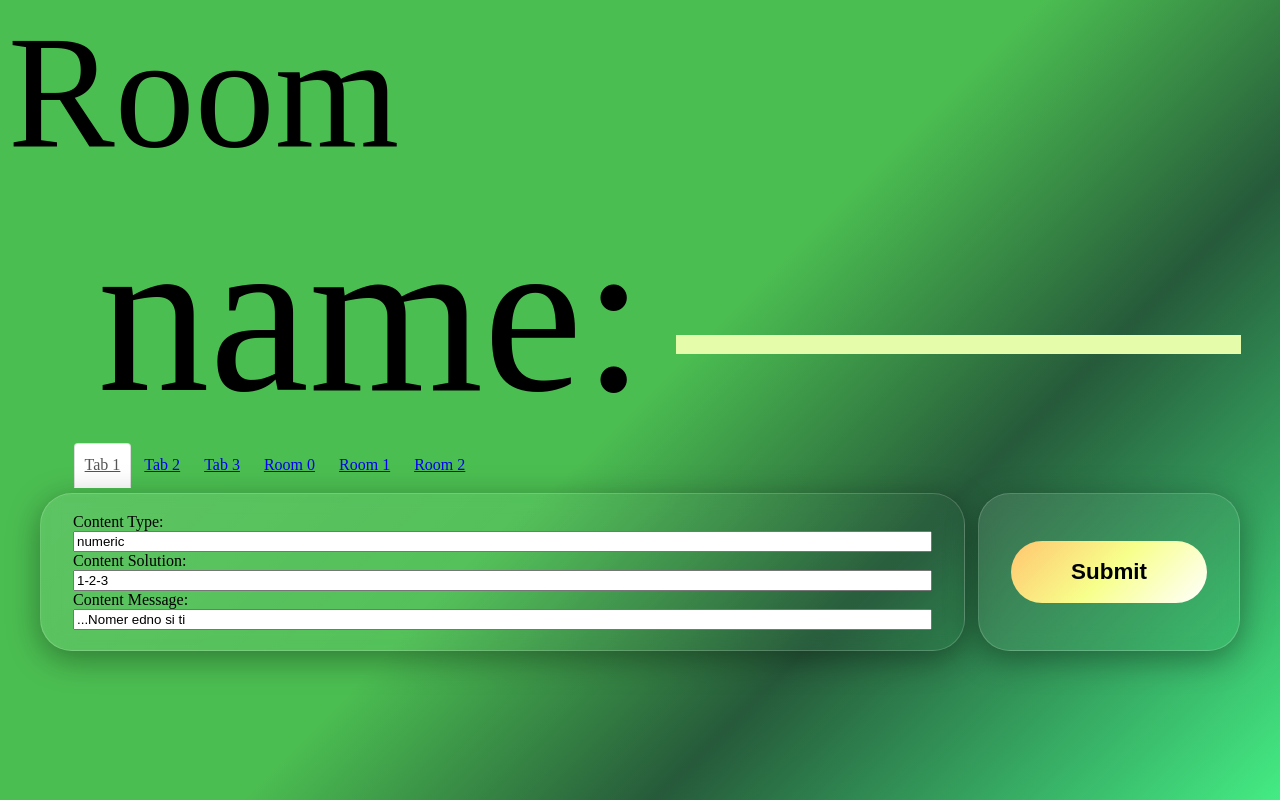
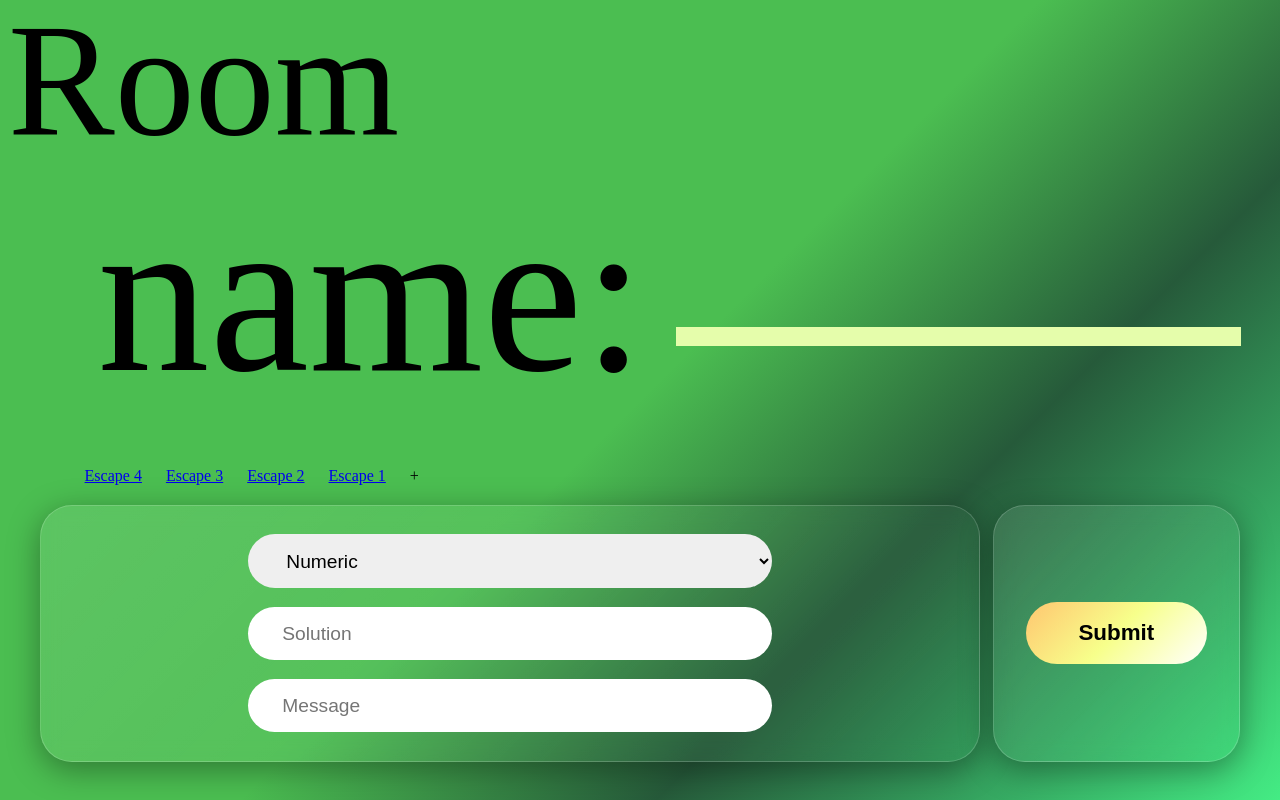
Before and after one commit to thevasi1/escape, a PHP site: page /pages/form/form.html in a window 1280 px wide. Run offline with PHP 8.4, Linux system fonts and the light colour scheme.

Commit message:
add reactive data flow for form inouts

```diff
--- a/frontend/pages/form/form.css
+++ b/frontend/pages/form/form.css
@@ -10,6 +10,7 @@ body {
     user-select: none;
     font-size: 14em;
     font-weight: 300;
+    line-height: 1.2em;
     padding: 0px 0 0 .4em;
 }
 
@@ -17,6 +18,7 @@ body {
     user-select: none;
     font-size: 10em;
     font-weight: 300;
+    line-height: 1em;
 }
 
 input.title {
@@ -54,6 +56,7 @@ input.title, input.title:focus{
 
 main {
     padding: 0 1.6em;
+    margin-top: 1.6em;
 }
 
 .full-width {
@@ -72,6 +75,17 @@ main {
 
 .fields-grow {
     flex-grow: 8;
+}
+
+.fields > input,
+.fields > select  {
+    padding: 0.8em 1.8em;
+    border-radius: 2em;
+    border: none;
+    font-size: 1.2em;
+    width: 60%;
+    margin: .5em auto;
+    box-sizing: border-box;
 }
 
 .submit-grow {
--- a/frontend/pages/form/form.html
+++ b/frontend/pages/form/form.html
@@ -22,20 +22,18 @@
     <main class="flex flex-row">
         <section class="flex flex-col full-width">
             <ul class="nav nav-tabs" id="tabs">
-                <li class="active"><a href="#tab-1">Tab 1</a></li>
-                <li class=""><a href="#tab-2">Tab 2</a></li>
-                <li class=""><a href="#tab-3">Tab 3</a></li>
+                <li onclick="newRoom()"><a>+</a></li>
             </ul>
             <div class="flex flex-row">
-                <div class="form fields-grow flex flex-col">
-                    <label for="content1Type">Content Type:</label>
-                    <input type="text" id="content1Type" name="content1Type" value="numeric" required>
-
-                    <label for="content1Solution">Content Solution:</label>
-                    <input type="text" id="content1Solution" name="content1Solution" value="1-2-3" required>
-
-                    <label for="content1Message">Content Message:</label>
-                    <input type="text" id="content1Message" name="content1Message" value="...Nomer edno si ti" required>
+                <div class="form fields fields-grow flex flex-col">
+                    <select name="Type" placeholder="Type" id="contentType" required>
+                        <option value="numeric">Numeric</option>
+                        <option value="shape">Shape</option>
+                        <option value="text">Text</option>
+                        <option value="direction">Directions</option>
+                      </select>
+                    <input type="text" id="contentSolution" placeholder="Solution" name="Solution" value="" required>
+                    <input type="text" id="contentMessage" placeholder="Message" name="Message" value="" required>
                 </div>
                 <div class="form submit-grow flex flex-col justify-center">
                     <input type="submit" onclick="submit()" value="Submit">
--- a/frontend/pages/form/form.js
+++ b/frontend/pages/form/form.js
@@ -1,15 +1,32 @@
 const arr = [1, 2, 3];
+let lastRoomIndex = -1;
+const obj = {
+    tasks: [
+        {
+            type: 'numeric',
+            solution: '6-9',
+            message: 'qj mi guza'
+        },
+        {
+            type: 'text',
+            solution: '4-2-0',
+            message: 'nqma ti qm guza'
+        },
+        {
+            type: 'direction',
+            solution: '9-6',
+            message: 'ma moa probvam'
+        },
+        {
+            type: 'shape',
+            solution: '9-6-0',
+            message: 'zaaaebi'
+        }
+    ]
+}
 window.addEventListener("load", function () {
     const tabs = this.document.getElementById('tabs');
-    arr.forEach((item, i) => {
-        const newItem = document.createElement('li');
-        const newAnchor = document.createElement('a');
-        newAnchor.textContent = `Room ${i}`;
-        newAnchor.setAttribute('href', `#tab-${i}`);
-        newItem.appendChild(newAnchor);
-
-        tabs.appendChild(newItem);
-    })
+    obj.tasks.forEach((item, i) => addRoom(item, i));
     const myTabs = document.querySelectorAll("ul.nav-tabs > li");
 
     function myTabClicks(tabClickEvent) {
@@ -19,20 +36,68 @@ window.addEventListener("load", function () {
         let clickedTab = tabClickEvent.currentTarget;
         clickedTab.classList.add("active");
         tabClickEvent.preventDefault();
-        let myContentPanes = document.querySelectorAll(".tab-pane");
-        for (i = 0; i < myContentPanes.length; i++) {
-            myContentPanes[i].classList.remove("active");
-        }
-        let anchorReference = tabClickEvent.target;
-        let activePaneId = anchorReference.getAttribute("href");
-        let activePane = document.querySelector(activePaneId);
-        activePane.classList.add("active");
     }
 
     for (i = 0; i < myTabs.length; i++) {
         myTabs[i].addEventListener("click", myTabClicks)
     }
+
+    function addRoom(room, index) {
+        console.log(room);
+        const newItem = document.createElement('li');
+
+        const newAnchor = document.createElement('a');
+        newAnchor.textContent = `Escape ${index + 1}`;
+
+        newAnchor.setAttribute('href', `#tab-${index + 1}`);
+        newAnchor.setAttribute('data-key', index);
+
+        newItem.appendChild(newAnchor);
+
+        tabs.prepend(newItem);
+        newItem.addEventListener('click', clickRoom);
+    }
 });
+
+function clickRoom(event) {
+    const key = event.target.dataset.key;
+    loadParameters(key);
+}
+
+function loadParameters(index) {
+    const type = document.getElementById('contentType');
+    const solution = document.getElementById('contentSolution');
+    const message = document.getElementById('contentMessage');
+
+    if (lastRoomIndex != -1) {
+        obj.tasks[lastRoomIndex].type = type.value;
+        obj.tasks[lastRoomIndex].solution = solution.value;
+        obj.tasks[lastRoomIndex].message = message.value;
+    }
+
+    type.value = obj.tasks[index].type;
+    solution.value = obj.tasks[index].solution;
+    message.value = obj.tasks[index].message;
+
+    lastRoomIndex = index;
+}
+
+function newRoom() {
+    const tabs = this.document.getElementById('tabs');
+    const newItem = document.createElement('li');
+
+    const newAnchor = document.createElement('a');
+    newAnchor.textContent = `Escape ${obj.tasks.length + 1}`;
+
+    newAnchor.setAttribute('href', `#tab-${obj.tasks.length + 1}`);
+    newAnchor.setAttribute('data-key', obj.tasks.length);
+
+    newItem.appendChild(newAnchor);
+
+    tabs.prepend(newItem);
+    newItem.addEventListener('click', clickRoom);
+    obj.tasks.push({});
+}
 
 function submit() {
     console.log("aaaa");
@@ -41,8 +106,9 @@ function submit() {
         'room_complexity': 3,
         'tasks': [
             {
-                'type': 'numberic',
-                'solution': '6-9'
+                type: 'numberic',
+                solution: '6-9',
+                message: 'qj mi guza'
             }
         ]
     };
```
